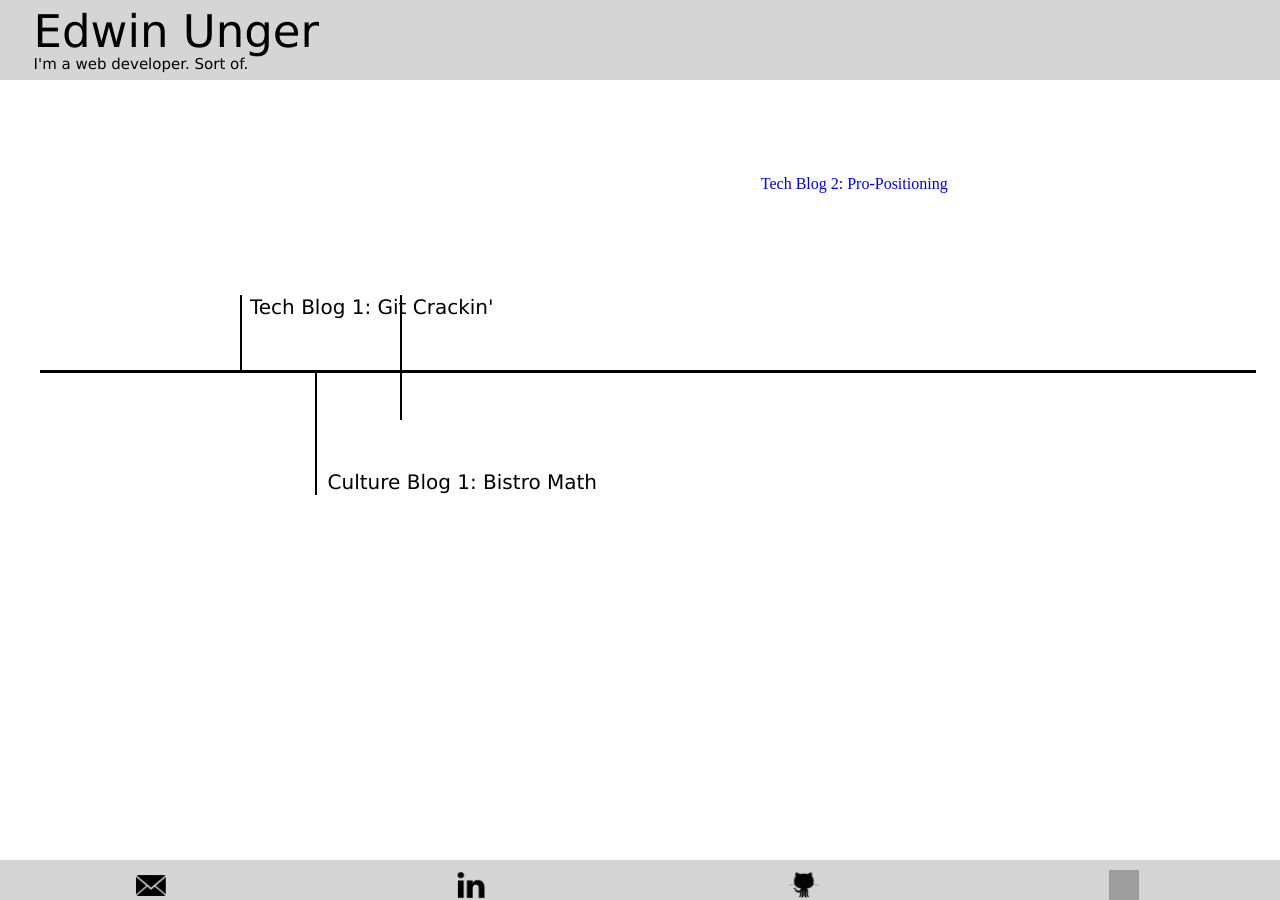
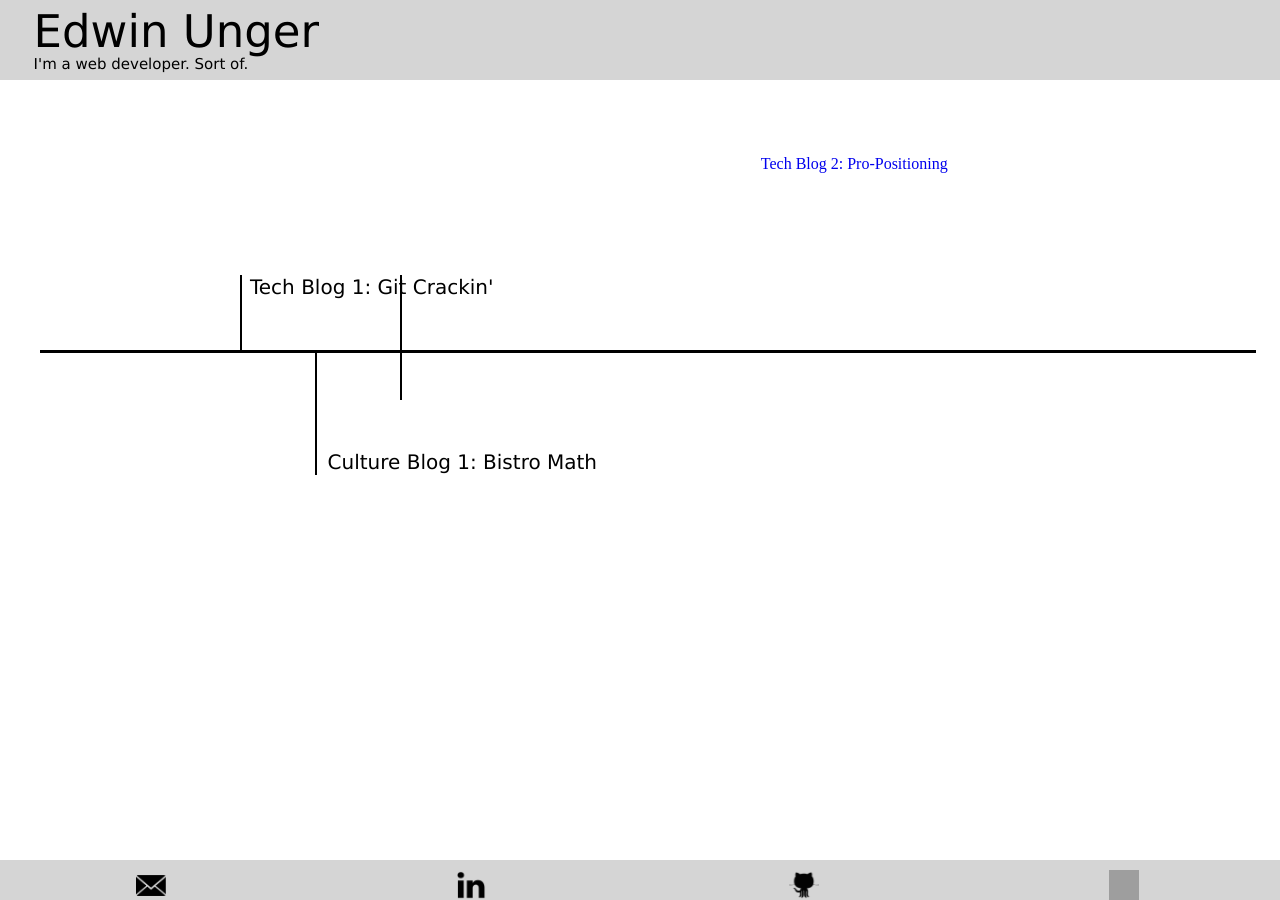
Before and after one commit to edwinunger/edwinunger.github.io, a Jekyll site: the page blog.html, which Jekyll copies as it is, in a window 1280 px wide. Built offline with Jekyll 4.4.1, drawn with Linux system fonts in a browser that asks for light colours; grey boxes are pictures that could not be loaded.

Commit message:
image adjust

```diff
--- a/stylesheets/default.css
+++ b/stylesheets/default.css
@@ -30,7 +30,7 @@
 main {position: fixed;
       top: 50%;
       left: 50%;
-      margin-top: -280px;
+      margin-top: -300px;
       margin-left: -400px
 
 }
@@ -39,12 +39,12 @@
             width: 21.8%;
 }
 
-#about {height: 600px;
-        width: 138px;
+#about {height: 60%;
+        width: 13.8%;
 }
 
-#blog { height: 600px;
-        width: 443px;
+#blog { height: 60%;
+        width: 44.3%;
 }
 
 #footer {height: 40px;
```
